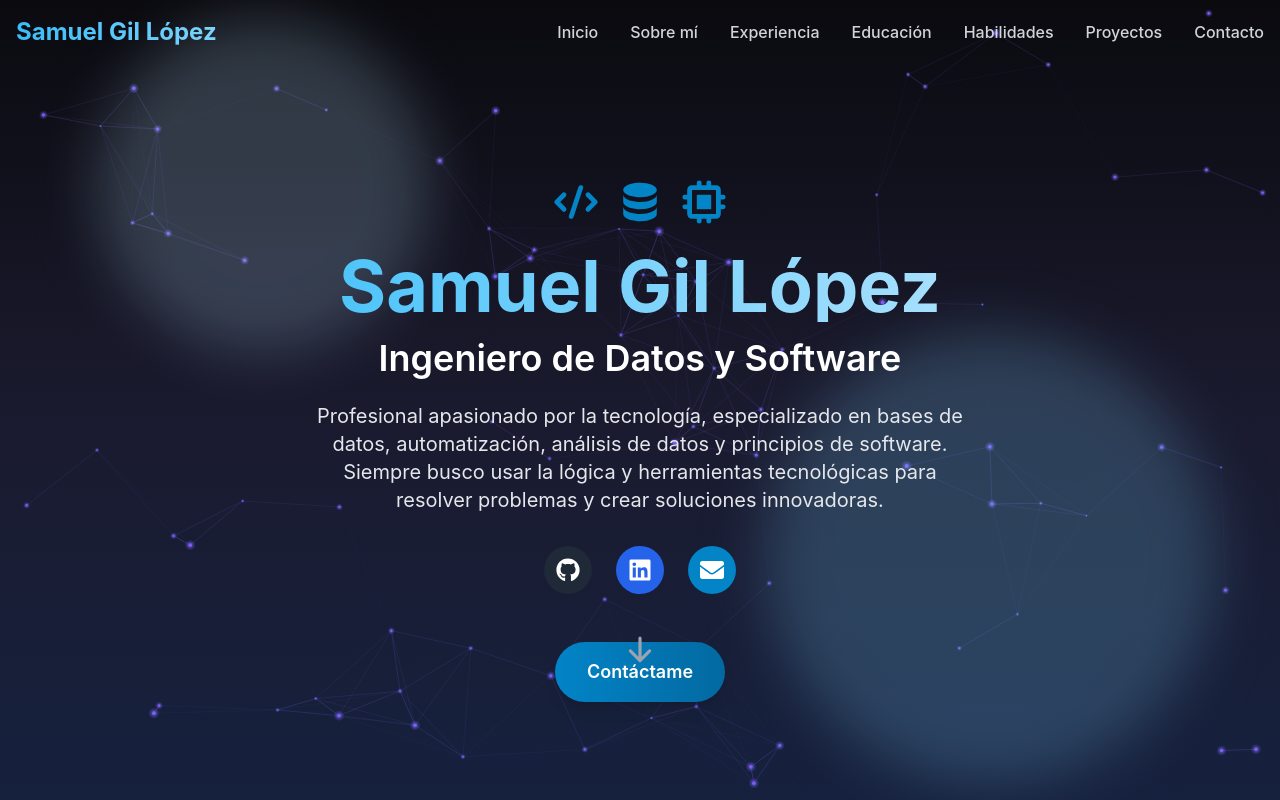
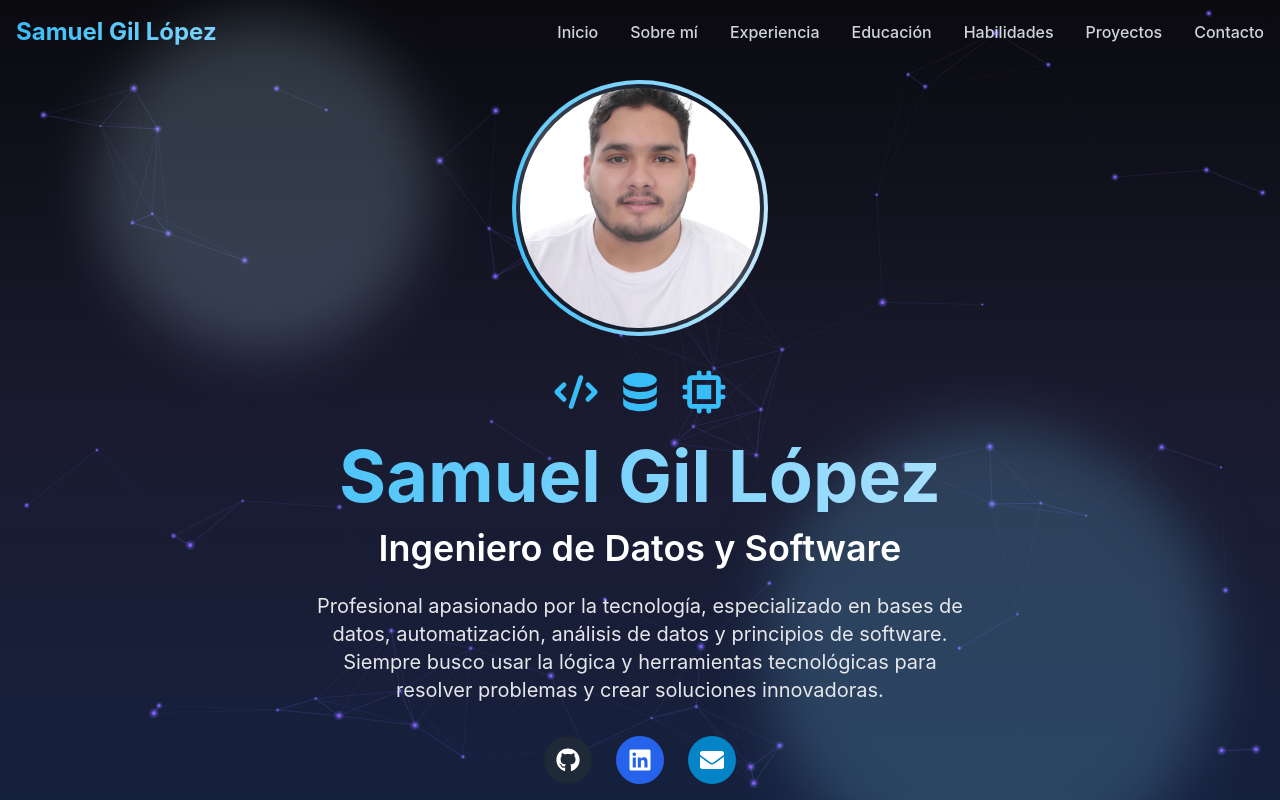
Before and after one commit to samuelpai28/portafolio, a Next.js app: page / in a window 1280 px wide. Shown: the top 800 px of the page. Built offline with nearby package versions, Linux system fonts and the light colour scheme.

Commit message:
feat: Agregar foto con marco

```diff
--- a/components/Hero.tsx
+++ b/components/Hero.tsx
@@ -1,6 +1,7 @@
 'use client'
 
 import { motion } from 'framer-motion'
+import Image from 'next/image'
 import { HiArrowDown, HiCode, HiDatabase, HiChip } from 'react-icons/hi'
 import { FaGithub, FaLinkedin, FaEnvelope } from 'react-icons/fa'
 
@@ -56,15 +57,54 @@ export default function Hero() {
             transition={{ duration: 0.6 }}
             className="mb-6"
           >
+            {/* Foto circular */}
+            <motion.div
+              initial={{ opacity: 0, scale: 0.5 }}
+              animate={{ opacity: 1, scale: 1 }}
+              transition={{ delay: 0.1, duration: 0.6, type: 'spring' }}
+              className="flex justify-center mb-8"
+            >
+              <div className="relative w-48 h-48 md:w-64 md:h-64">
+                {/* Marco circular con gradiente */}
+                <div className="absolute inset-0 rounded-full bg-gradient-to-r from-primary-400 via-primary-300 to-primary-200 p-1">
+                  <div className="w-full h-full rounded-full bg-gray-900 p-1">
+                    <div className="relative w-full h-full rounded-full overflow-hidden">
+                      <Image
+                        src="/foto.jpg"
+                        alt="Samuel Gil López"
+                        fill
+                        className="object-cover"
+                        priority
+                        sizes="(max-width: 768px) 192px, 256px"
+                      />
+                    </div>
+                  </div>
+                </div>
+                {/* Efecto de brillo animado */}
+                <motion.div
+                  className="absolute inset-0 rounded-full bg-gradient-to-r from-transparent via-white/20 to-transparent"
+                  animate={{
+                    rotate: [0, 360],
+                  }}
+                  transition={{
+                    duration: 8,
+                    repeat: Infinity,
+                    ease: 'linear',
+                  }}
+                  style={{ transformOrigin: 'center' }}
+                />
+              </div>
+            </motion.div>
+
             <motion.div
               className="inline-flex items-center space-x-4 mb-6"
               initial={{ opacity: 0, scale: 0.8 }}
               animate={{ opacity: 1, scale: 1 }}
-              transition={{ delay: 0.2, duration: 0.5 }}
+              transition={{ delay: 0.3, duration: 0.5 }}
             >
-              <HiCode className="w-12 h-12 text-primary-600" />
-              <HiDatabase className="w-12 h-12 text-primary-600" />
-              <HiChip className="w-12 h-12 text-primary-600" />
+              <HiCode className="w-12 h-12 text-primary-400" />
+              <HiDatabase className="w-12 h-12 text-primary-400" />
+              <HiChip className="w-12 h-12 text-primary-400" />
             </motion.div>
 
             <h1 className="text-5xl md:text-7xl font-bold mb-4 bg-gradient-to-r from-primary-400 via-primary-300 to-primary-200 bg-clip-text text-transparent">
```
Also changed, not shown: foto.jpg (added), public/foto.jpg (added).
